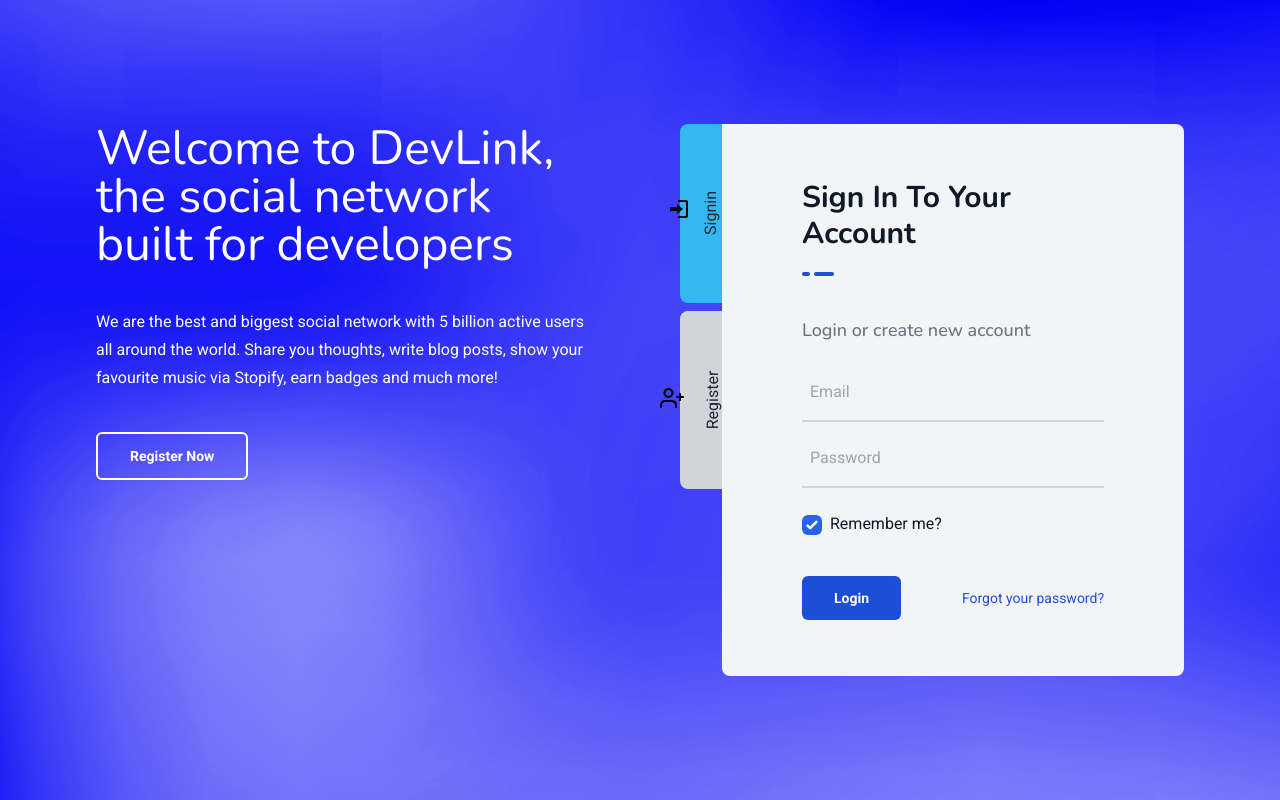
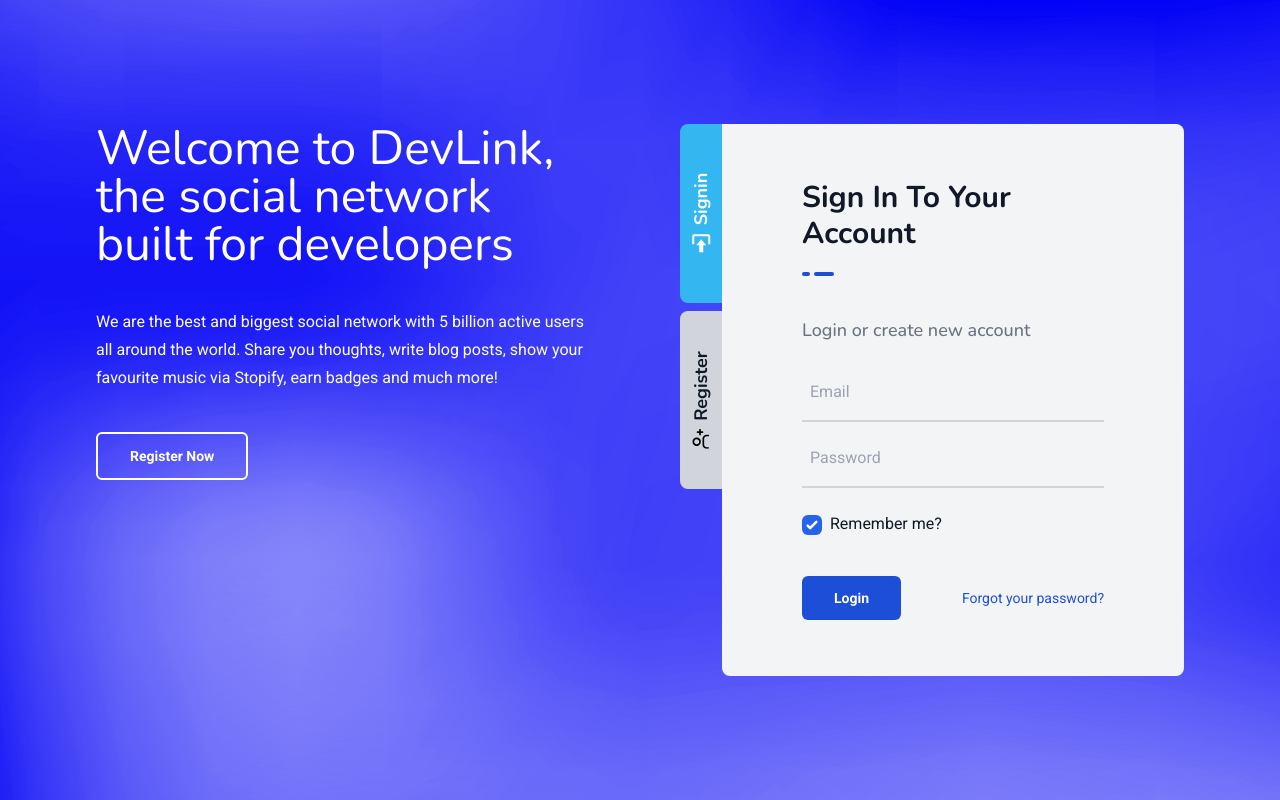
Before and after one commit to RayBDev/DevLink, a Next.js app in the folder client/: page / in a window 1280 px wide. Built offline with nearby package versions, Linux system fonts and the light colour scheme; no server answers.

Commit message:
Added svgs

```diff
--- a/client/next.config.js
+++ b/client/next.config.js
@@ -9,7 +9,7 @@ module.exports = {
     config.module.rules.push({
       test: /\.svg$/i,
       issuer: /\.[jt]sx?$/,
-      use: ['@svgr/webpack'],
+      use: [{ loader: '@svgr/webpack', options: { icon: true } }],
     });
 
     return config;
--- a/client/pages/index.tsx
+++ b/client/pages/index.tsx
@@ -41,9 +41,9 @@ const Home: NextPage = () => {
           </div>
           <div className="grid grid-cols-12 grid-rows-3 gap-y-2">
             <div className="flex justify-center items-center col-span-1 row-span-1 bg-secondary py-5 rounded-tl-lg rounded-bl-lg p-2">
-              <div className="flex items center">
-                <SigninIcon />
-                <p className="-rotate-90">Signin</p>
+              <div className="flex items-center -rotate-90 ">
+                <SigninIcon className="mr-2 w-5 h-5 fill-white" />
+                <h4 className="text-white">Signin</h4>
               </div>
             </div>
             <div className="col-span-11 row-span-3 bg-gray-100 rounded-tr-lg rounded-b-lg py-14 px-20">
@@ -60,9 +60,9 @@ const Home: NextPage = () => {
               <Signin />
             </div>
             <div className="flex justify-center items-center col-span-1 row-span-1 bg-gray-300 py-5 rounded-tl-lg rounded-bl-lg p-2">
-              <div className="flex items center">
-                <RegisterIcon />
-                <p className="-rotate-90">Register</p>
+              <div className="flex items-center -rotate-90">
+                <RegisterIcon className="mr-2 w-5 h-5 " />
+                <h4 className="">Register</h4>
               </div>
             </div>
           </div>
```
